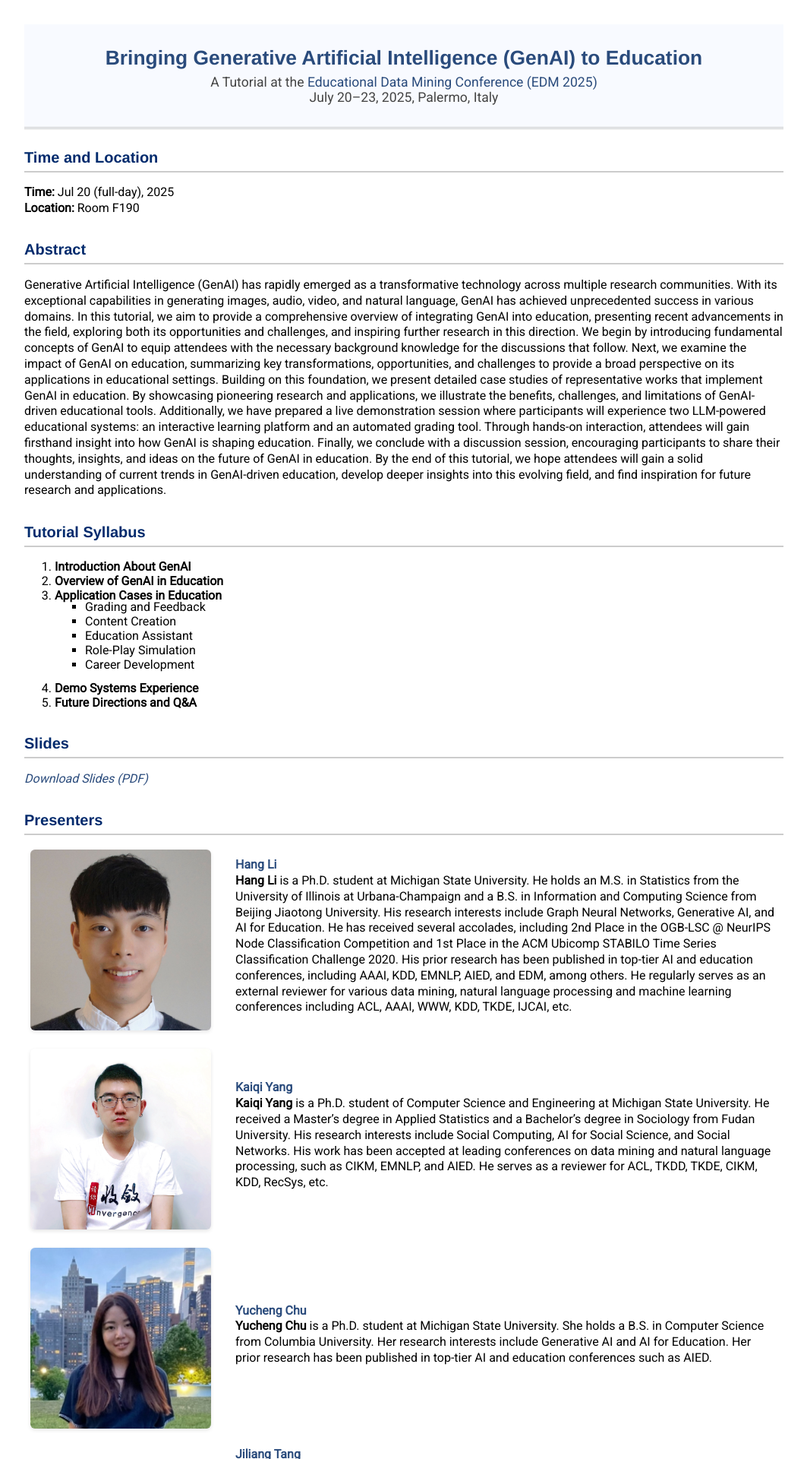
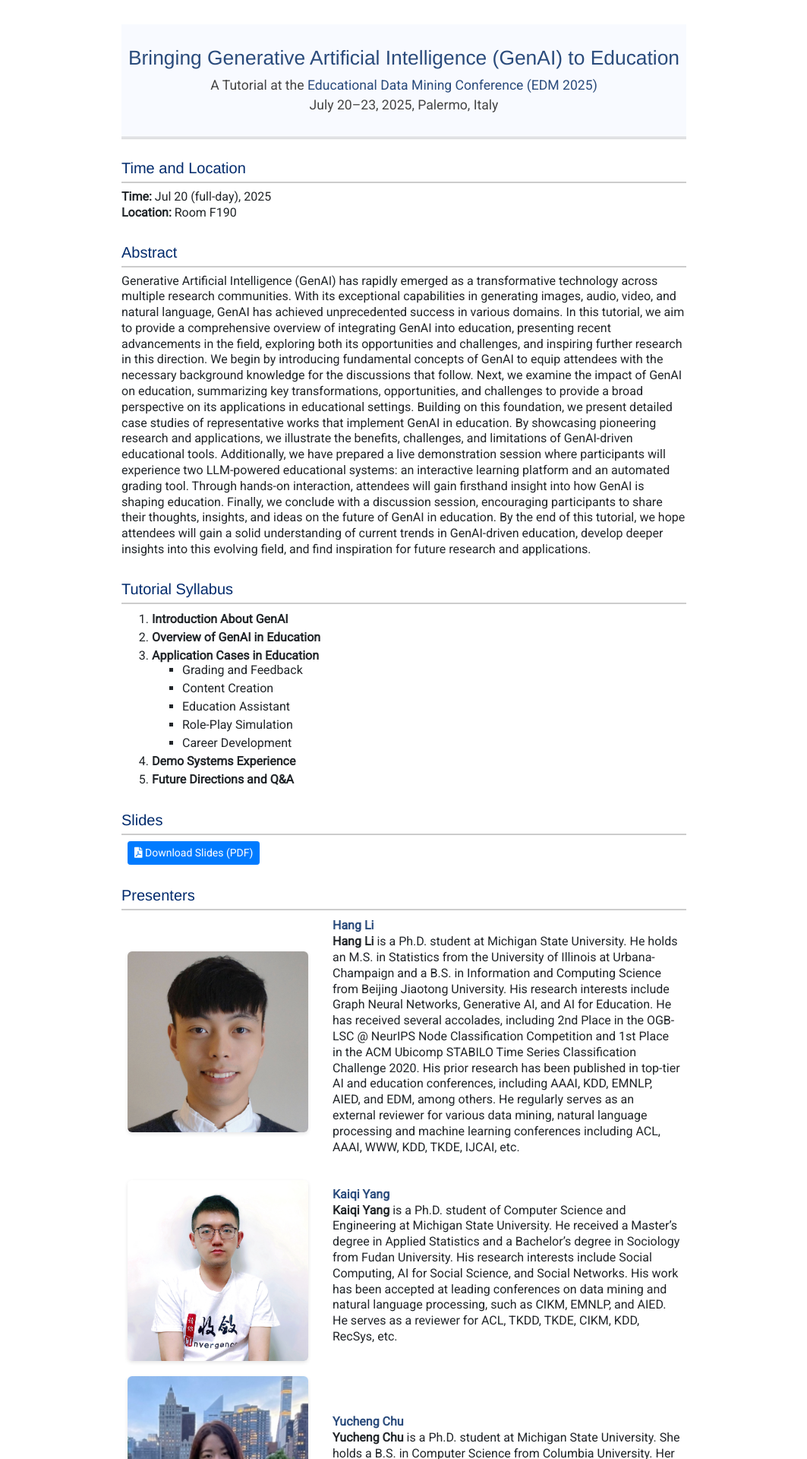
Before and after one commit to KorbinY/korbiny.github.io, a Jekyll site: the page built from _pages/edm25-genai-edu-tutorial.md, in a window 1280 px wide. Shown: the top 1920 px of the page at 76% size, without its empty margins (108-1171 px from the left). Built offline with Jekyll 4.4.1, drawn with Linux system fonts in a browser that asks for light colours.

Commit message:
Update EDM tutorial

```diff
--- a/_layouts/presentation.html
+++ b/_layouts/presentation.html
@@ -4,6 +4,8 @@
   <meta charset="utf-8">
   <title>{{ page.title }}</title>
   <link href="https://fonts.googleapis.com/css2?family=Roboto&display=swap" rel="stylesheet">
+  <link href="https://cdn.jsdelivr.net/npm/bootstrap@4.6.2/dist/css/bootstrap.min.css" rel="stylesheet">
+  <link rel="stylesheet" href="https://cdnjs.cloudflare.com/ajax/libs/font-awesome/5.15.4/css/all.min.css">
   <link rel="stylesheet" href="/assets/css/jemdoc.css" type="text/css" />
   <!-- Favicon -->
   <link rel="icon" type="image/png" href="{{ '/assets/images/badges/ice-cream.png' | relative_url }}">
--- a/_pages/edm25-genai-edu-tutorial.md
+++ b/_pages/edm25-genai-edu-tutorial.md
@@ -56,5 +56,5 @@ Generative Artificial Intelligence (GenAI) has rapidly emerged as a transformati
 ## Slides
 <a href="{{ '/assets/files/EDM2025 GenAI Tutorial compressed.pdf' | relative_url }}"
    class="btn btn-sm btn-primary ml-2 align-baseline" target="_blank">
-   <i class="fas fa-file-pdf"> Download Slides (PDF) </i>
+   <i class="fas fa-file-pdf"></i> Download Slides (PDF)
 </a>
```
